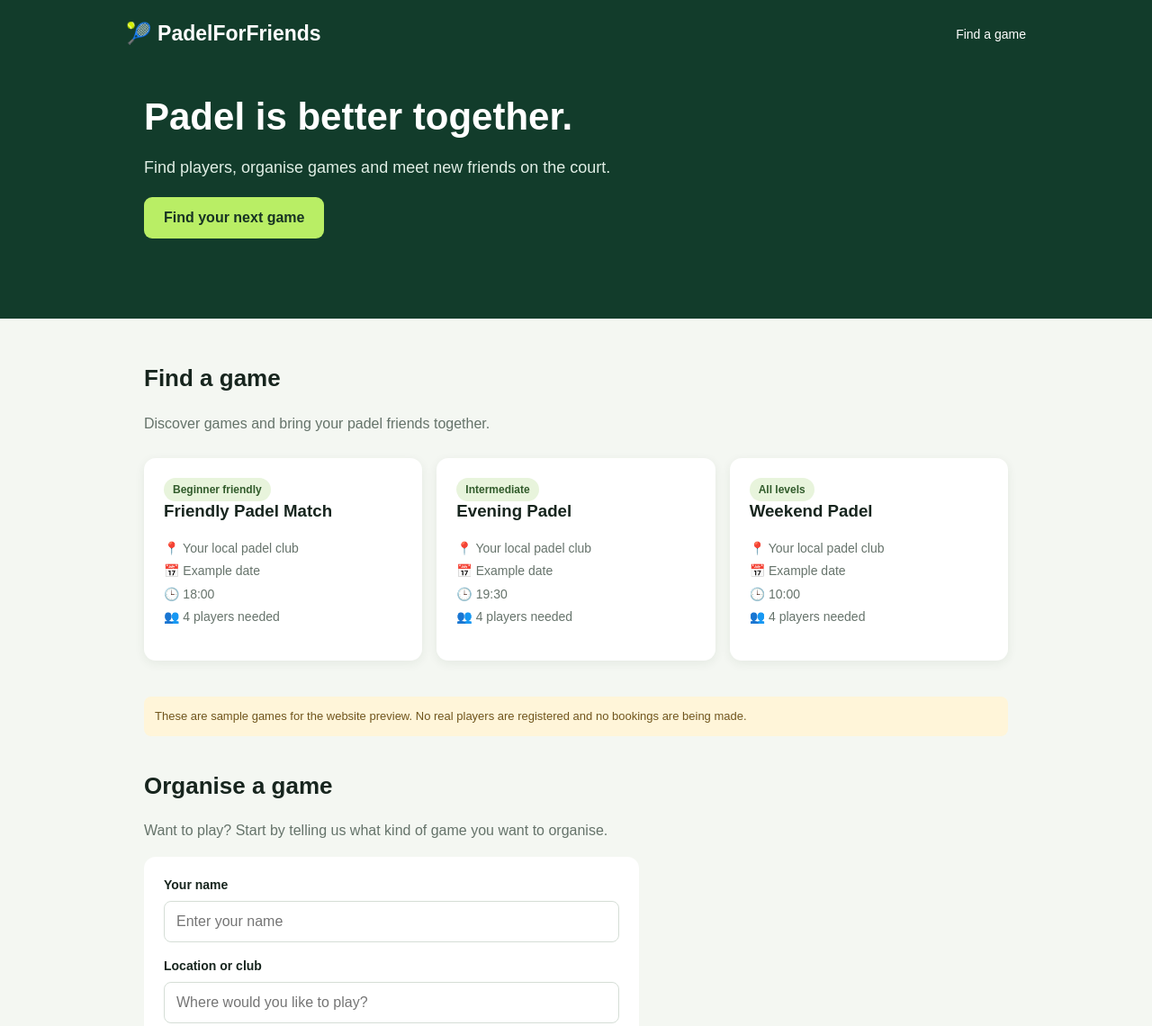
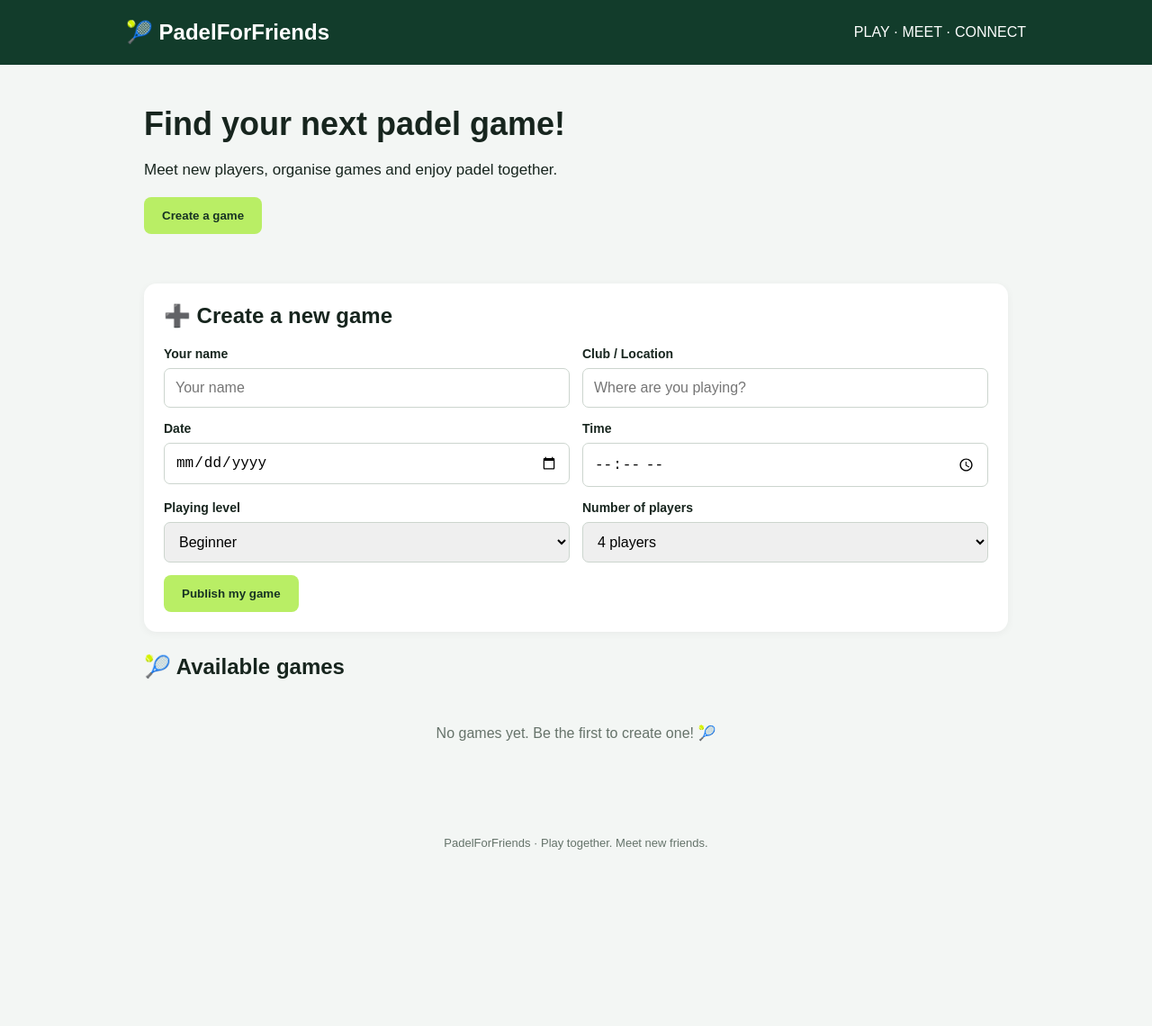
Before and after one commit to lendoevendans-del/PadelForFriends, a plain HTML site: page index.html in a window 1280 px wide. Shown: the top 1140 px of the page at 90% size. After the commit the page ends 969 px from the top, so only its background shows below. Drawn offline with Linux system fonts and the light colour scheme.

Commit message:
Update index.html

```diff
--- a/index.html
+++ b/index.html
@@ -1,4 +1,3 @@
-
 <!DOCTYPE html>
 <html lang="en">
 <head>
@@ -6,111 +5,37 @@
 <meta name="viewport" content="width=device-width, initial-scale=1.0">
 <title>PadelForFriends</title>
 <style>
-* { box-sizing: border-box; }
-body {
-  margin: 0;
-  font-family: Arial, sans-serif;
-  background: #f4f7f2;
-  color: #17251e;
-}
-header {
-  background: #123c2b;
-  color: white;
-  padding: 24px 20px;
-}
-nav {
-  display: flex;
-  justify-content: space-between;
-  align-items: center;
-  max-width: 1000px;
-  margin: auto;
-}
-.logo { font-size: 23px; font-weight: bold; }
-nav a { color: white; text-decoration: none; font-size: 14px; }
-.hero {
-  max-width: 1000px;
-  margin: auto;
-  padding: 55px 20px 65px;
-}
-.hero h1 { font-size: 42px; margin: 0 0 15px; }
-.hero p { font-size: 18px; line-height: 1.6; color: #e0eee5; }
-.button {
-  display: inline-block;
-  background: #b9ee65;
-  color: #173323;
-  padding: 14px 22px;
-  border-radius: 9px;
-  text-decoration: none;
-  font-weight: bold;
-  border: none;
-  cursor: pointer;
-}
-main {
-  max-width: 1000px;
-  margin: auto;
-  padding: 30px 20px;
-}
-h2 { font-size: 26px; }
-.intro { color: #65736a; line-height: 1.6; }
-.cards {
-  display: grid;
-  grid-template-columns: repeat(auto-fit, minmax(230px, 1fr));
-  gap: 16px;
-  margin: 25px 0 40px;
-}
-.card {
-  background: white;
-  border-radius: 13px;
-  padding: 22px;
-  box-shadow: 0 3px 12px #17332312;
-}
-.card h3 { margin-top: 0; }
-.tag {
-  display: inline-block;
-  background: #e8f4dc;
-  color: #315b2b;
-  border-radius: 20px;
-  padding: 6px 10px;
-  font-size: 12px;
-  font-weight: bold;
-}
-.details { color: #66736b; line-height: 1.8; font-size: 14px; }
-section { margin-bottom: 40px; }
-form {
-  background: white;
-  padding: 22px;
-  border-radius: 13px;
-  max-width: 550px;
-}
-input, select {
-  display: block;
-  width: 100%;
-  padding: 13px;
-  margin: 9px 0 17px;
-  border: 1px solid #d5ded6;
-  border-radius: 8px;
-  font-size: 16px;
-  background: white;
-}
-label { font-weight: bold; font-size: 14px; }
-footer {
-  background: #123c2b;
-  color: white;
-  text-align: center;
-  padding: 25px;
-  font-size: 14px;
-}
-.notice {
-  background: #fff5d9;
-  padding: 12px;
-  border-radius: 8px;
-  font-size: 13px;
-  color: #70551c;
-  line-height: 1.5;
-}
-@media(max-width: 500px) {
-  .hero h1 { font-size: 34px; }
-  nav a { font-size: 12px; }
+*{box-sizing:border-box}
+body{margin:0;font-family:Arial,sans-serif;background:#f3f6f4;color:#17251e}
+header{background:#123c2b;color:white;padding:22px 18px}
+nav{max-width:1000px;margin:auto;display:flex;justify-content:space-between;align-items:center}
+.logo{font-size:24px;font-weight:bold}
+.hero{max-width:1000px;margin:auto;padding:45px 20px}
+h1{font-size:36px;margin:0 0 12px}
+.hero p{font-size:17px;line-height:1.5}
+button{background:#b9ee65;color:#173323;border:0;padding:13px 20px;border-radius:8px;font-weight:bold;cursor:pointer}
+button:hover{opacity:.85}
+.container{max-width:1000px;margin:auto;padding:10px 20px 50px}
+.panel{background:white;padding:22px;border-radius:14px;margin-bottom:25px;box-shadow:0 2px 10px #0000000c}
+h2{margin-top:0}
+form{display:grid;grid-template-columns:1fr 1fr;gap:14px}
+label{font-weight:bold;font-size:14px}
+input,select{width:100%;padding:12px;margin-top:7px;border:1px solid #ccd5ce;border-radius:7px;font-size:16px}
+.full{grid-column:1/-1}
+.games{display:grid;grid-template-columns:repeat(auto-fit,minmax(260px,1fr));gap:16px}
+.game{background:white;border-radius:13px;padding:20px;border:1px solid #e0e8e2}
+.game h3{margin-top:0;color:#123c2b}
+.details{line-height:1.9;font-size:14px}
+.spots{font-weight:bold;color:#276d3c;margin:12px 0}
+.players{font-size:13px;color:#536258;margin-bottom:14px}
+.join{width:100%}
+.delete{background:#eee;color:#555;margin-top:8px;width:100%}
+.empty{text-align:center;padding:30px;color:#66736a}
+footer{text-align:center;padding:25px;color:#65736a;font-size:13px}
+@media(max-width:600px){
+form{grid-template-columns:1fr}
+.full{grid-column:auto}
+h1{font-size:30px}
 }
 </style>
 </head>
@@ -119,56 +44,40 @@ footer {
 <header>
 <nav>
 <div class="logo">🎾 PadelForFriends</div>
-    <a href="#games">Find a game</a>
+<div>PLAY · MEET · CONNECT</div>
 </nav>
-  <div class="hero">
-    <h1>Padel is better together.</h1>
-    <p>Find players, organise games and meet new friends on the court.</p>
-    <a class="button" href="#games">Find your next game</a>
-  </div>
 </header>
 
-<main>
-  <section id="games">
-    <h2>Find a game</h2>
-    <p class="intro">Discover games and bring your padel friends together.</p>
-    <div class="cards">
-      <div class="card">
-        <span class="tag">Beginner friendly</span>
-        <h3>Friendly Padel Match</h3>
-        <p class="details">📍 Your local padel club<br>
-        📅 Example date<br>
-        🕒 18:00<br>
-        👥 4 players needed</p>
-      </div>
-      <div class="card">
-        <span class="tag">Intermediate</span>
-        <h3>Evening Padel</h3>
-        <p class="details">📍 Your local padel club<br>
-        📅 Example date<br>
-        🕒 19:30<br>
-        👥 4 players needed</p>
-      </div>
-      <div class="card">
-        <span class="tag">All levels</span>
-        <h3>Weekend Padel</h3>
-        <p class="details">📍 Your local padel club<br>
-        📅 Example date<br>
-        🕒 10:00<br>
-        👥 4 players needed</p>
-      </div>
-    </div>
-    <p class="notice">These are sample games for the website preview. No real players are registered and no bookings are being made.</p>
+<section class="hero">
+<h1>Find your next padel game!</h1>
+<p>Meet new players, organise games and enjoy padel together.</p>
+<button onclick="document.getElementById('create').scrollIntoView({behavior:'smooth'})">
+Create a game
+</button>
 </section>
 
-  <section id="create">
-    <h2>Organise a game</h2>
-    <p class="intro">Want to play? Start by telling us what kind of game you want to organise.</p>
+<main class="container">
+
+<section class="panel" id="create">
+<h2>➕ Create a new game</h2>
 <form id="gameForm">
+<div>
 <label>Your name</label>
-      <input id="playerName" type="text" placeholder="Enter your name" required>
-      <label>Location or club</label>
-      <input id="club" type="text" placeholder="Where would you like to play?" required>
+<input id="host" placeholder="Your name" required>
+</div>
+<div>
+<label>Club / Location</label>
+<input id="club" placeholder="Where are you playing?" required>
+</div>
+<div>
+<label>Date</label>
+<input id="date" type="date" required>
+</div>
+<div>
+<label>Time</label>
+<input id="time" type="time" required>
+</div>
+<div>
 <label>Playing level</label>
 <select id="level">
 <option>Beginner</option>
@@ -176,32 +85,155 @@ footer {
 <option>Advanced</option>
 <option>All levels</option>
 </select>
-      <button class="button" type="submit">Create game idea</button>
-      <p id="message" class="details"></p>
+</div>
+<div>
+<label>Number of players</label>
+<select id="capacity">
+<option value="2">2 players</option>
+<option value="4" selected>4 players</option>
+</select>
+</div>
+<div class="full">
+<button type="submit">Publish my game</button>
+</div>
 </form>
 </section>
 
 <section>
-    <h2>Made for padel friends</h2>
-    <p class="intro">Our goal is simple: make it easier to find players, organise matches and enjoy more time on the court. Whether you're a beginner or an experienced player, everyone is welcome.</p>
+<h2>🎾 Available games</h2>
+<div id="games" class="games"></div>
 </section>
+
 </main>
 
 <footer>
-  © 2026 PadelForFriends · Play together. Have fun.
+PadelForFriends · Play together. Meet new friends.
 </footer>
 
 <script>
-document.getElementById("gameForm").addEventListener("submit", function(event) {
-  event.preventDefault();
-  const name = document.getElementById("playerName").value;
-  const club = document.getElementById("club").value;
-  const level = document.getElementById("level").value;
-  document.getElementById("message").textContent =
-    "Thanks, " + name + "! Your " + level +
-    " game idea for " + club + " has been entered in this preview only. It has not been published or shared.";
+const STORAGE_KEY = "padelforFriendsGames";
+
+function getGames(){
+  try {
+    return JSON.parse(localStorage.getItem(STORAGE_KEY)) || [];
+  } catch(e) {
+    return [];
+  }
+}
+
+function saveGames(games){
+  localStorage.setItem(STORAGE_KEY,JSON.stringify(games));
+}
+
+function renderGames(){
+  const games=getGames();
+  const container=document.getElementById("games");
+
+  if(!games.length){
+    container.innerHTML='<div class="empty">No games yet. Be the first to create one! 🎾</div>';
+    return;
+  }
+
+  container.innerHTML="";
+
+  games.forEach(game=>{
+    const remaining=game.capacity-game.players.length;
+    const card=document.createElement("article");
+    card.className="game";
+
+    const title=document.createElement("h3");
+    title.textContent="🎾 "+game.club;
+
+    const details=document.createElement("div");
+    details.className="details";
+    details.textContent=
+      "Host: "+game.host+
+      " | Date: "+game.date+
+      " | Time: "+game.time+
+      " | Level: "+game.level;
+
+    const spots=document.createElement("div");
+    spots.className="spots";
+    spots.textContent=remaining>0
+      ? remaining+" place(s) available"
+      : "Game is full";
+
+    const players=document.createElement("div");
+    players.className="players";
+    players.textContent="Players: "+game.players.join(", ");
+
+    const join=document.createElement("button");
+    join.className="join";
+    join.textContent="Join game";
+    join.disabled=remaining<=0;
+    join.style.opacity=remaining<=0?".5":"1";
+
+    join.addEventListener("click",()=>{
+      const name=prompt("Enter your name to join:");
+      if(!name || !name.trim()) return;
+
+      const current=getGames();
+      const selected=current.find(g=>g.id===game.id);
+      if(!selected || selected.players.length>=selected.capacity) {
+        alert("Sorry, this game is already full.");
+        renderGames();
+        return;
+      }
+
+      if(selected.players.some(p=>p.toLowerCase()===name.trim().toLowerCase())){
+        alert("You have already joined this game.");
+        return;
+      }
+
+      selected.players.push(name.trim());
+      saveGames(current);
+      renderGames();
+      alert("You have joined the game!");
     });
+
+    const remove=document.createElement("button");
+    remove.className="delete";
+    remove.textContent="Delete game";
+    remove.addEventListener("click",()=>{
+      if(!confirm("Delete this game?")) return;
+      saveGames(getGames().filter(g=>g.id!==game.id));
+      renderGames();
+    });
+
+    card.append(title,details,spots,players,join,remove);
+    container.appendChild(card);
+  });
+}
+
+document.getElementById("gameForm").addEventListener("submit",function(e){
+  e.preventDefault();
+
+  const game={
+    id:Date.now().toString(),
+    host:document.getElementById("host").value.trim(),
+    club:document.getElementById("club").value.trim(),
+    date:document.getElementById("date").value,
+    time:document.getElementById("time").value,
+    level:document.getElementById("level").value,
+    capacity:Number(document.getElementById("capacity").value),
+    players:[document.getElementById("host").value.trim()]
+  };
+
+  if(new Date(game.date+"T"+game.time)<new Date()){
+    alert("Please choose a future date and time.");
+    return;
+  }
+
+  const games=getGames();
+  games.push(game);
+  saveGames(games);
+  this.reset();
+  renderGames();
+  alert("Your game has been published!");
+  document.getElementById("games").scrollIntoView({behavior:"smooth"});
+});
+
+renderGames();
 </script>
-
 </body>
 </html>
```
Lines whose indentation alone changed are shown as unchanged.
